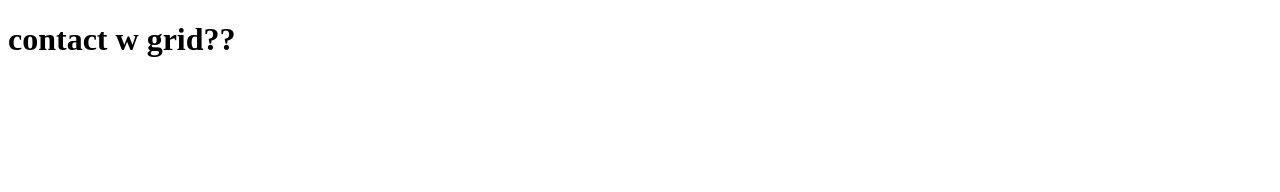
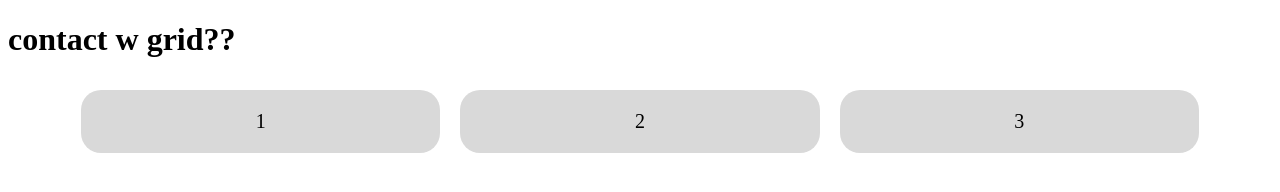
Before and after one commit to fullstack-decal-sp23/project1-mayragg, a plain HTML site: page contact.html in a window 1280 px wide. Drawn offline with Linux system fonts and the light colour scheme.

Commit message:
added grid contact

```diff
--- a/contact.html
+++ b/contact.html
@@ -8,6 +8,17 @@
     <body>
 
         <h1> contact w grid??</h1>
+        <div class="grid-container">
+            <div class="grid-item">
+                1
+            </div>
+            <div class="grid-item">
+                2
+            </div>
+            <div class="grid-item">
+                3
+            </div>
+          </div>
 
     </body>
 </html>
--- a/styles.css
+++ b/styles.css
@@ -49,3 +49,25 @@ img {
   #no-under {
     text-decoration: none;
   }
+
+  .grid-container {
+    justify-content: center;
+    display: grid;
+    grid-template-columns: 30% 30% 30%;
+      /* background-color: #2196F3; */
+    /* padding: 10px; */
+
+    }
+  .grid-item {
+      background-color: #D9D9D9;
+      /* border: 1px solid rgba(0, 0, 0, 0.8); */
+      border-radius: 20px;
+      border:none;
+      padding: 20px;
+      font-size: 20px;
+      text-align: center;
+      margin: 10px;
+    }
+    .grid-item:hover{
+      background-color: #2196F3;
+    }
```
Also changed, not shown: index.html (+2 -2 lines).
